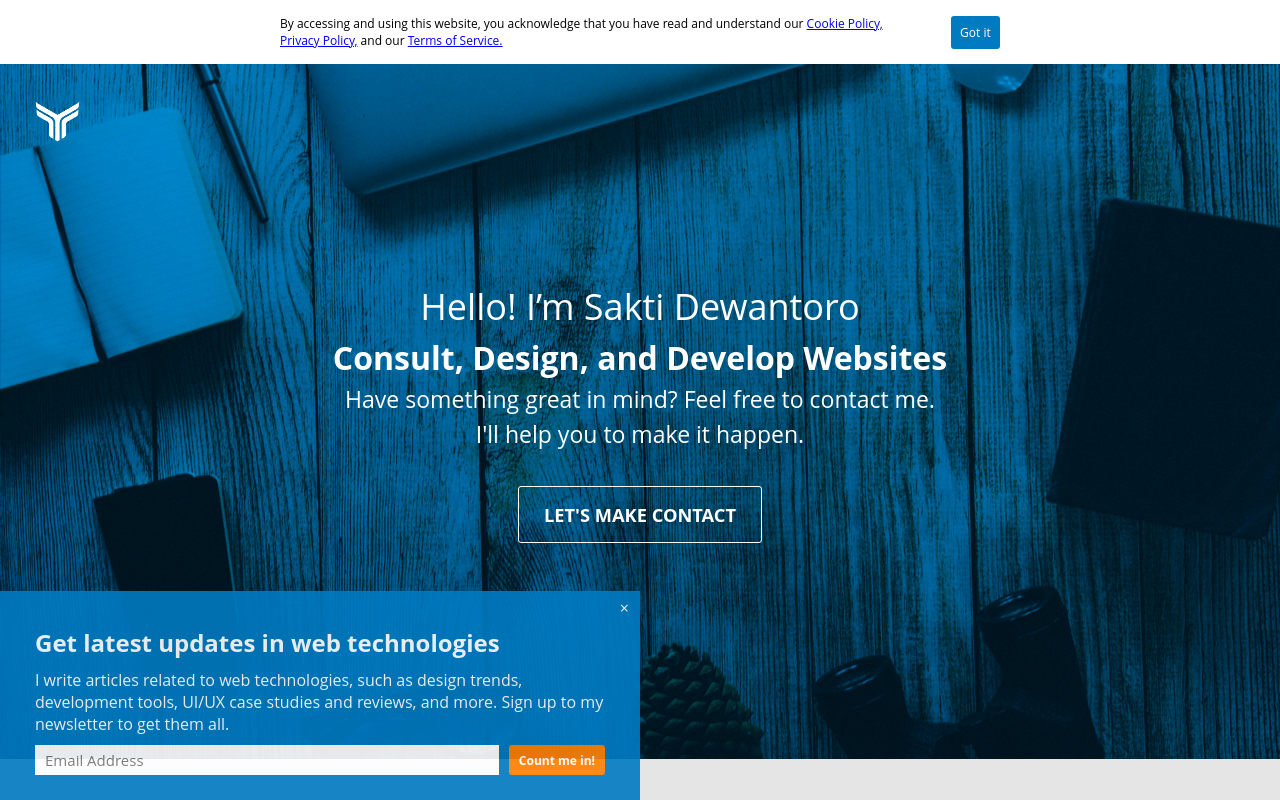
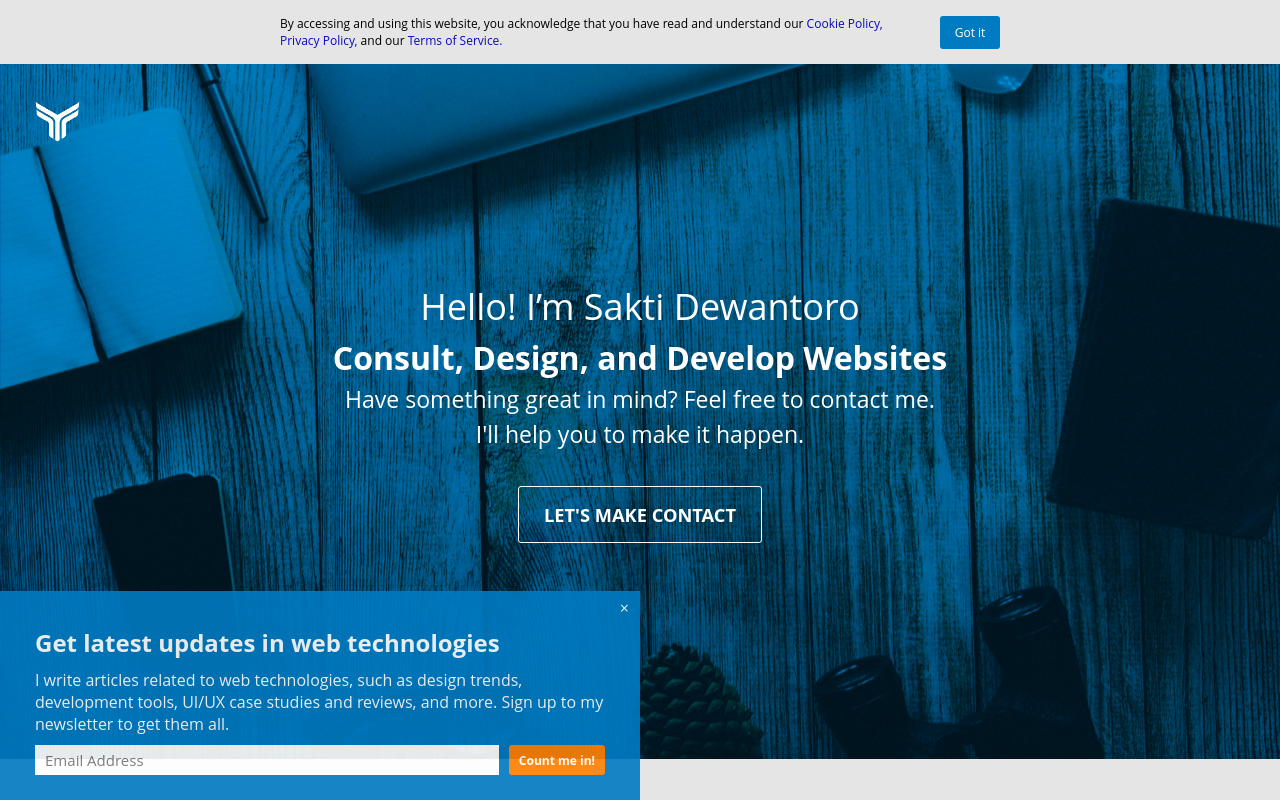
Before and after one commit to saktyd/front-end-test, a React (Create React App) app: page / in a window 1280 px wide. Shown: the top 800 px of the page. Built offline with nearby package versions, Linux system fonts and the light colour scheme.

Commit message:
modify notification layout for sticky position

```diff
--- a/src/style/layout/Notification.scss
+++ b/src/style/layout/Notification.scss
@@ -2,6 +2,11 @@
     display: flex;
     justify-content: center;
     padding: 15px;
+    position: sticky;
+    top: 0;
+    z-index: 1;
+    background-color: $color-smoke-grey;
+
     &__content {
         display: flex;
         flex-direction: row;
@@ -13,8 +18,14 @@
             padding-right: 30px;
         }
 
+        a {
+            text-decoration: none;
+            color: #0a0abb;
+        }
+
         button {
-          width: 59px;
+          width: 60px;
+          min-width: 60px;
           padding: 8px;
         }
     }
```
